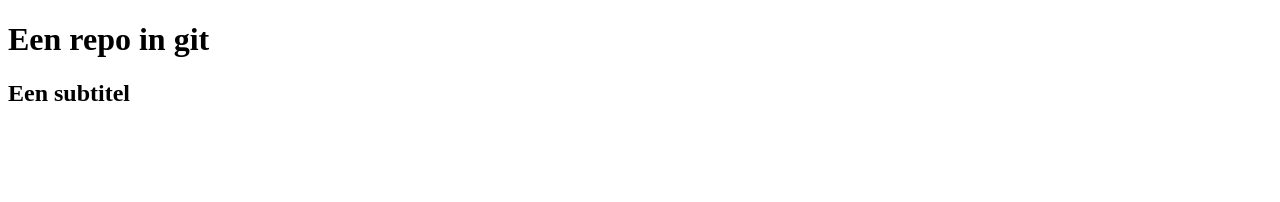
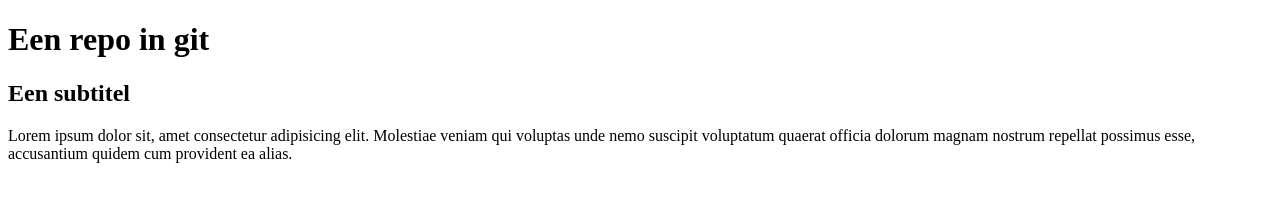
Before and after one commit to JordiEssers/Git-Repo-Test, a plain HTML site: page gitdemo.html in a window 1280 px wide. Drawn offline with Linux system fonts and the light colour scheme.

Commit message:
eerste alinea

```diff
--- a/gitdemo.html
+++ b/gitdemo.html
@@ -8,5 +8,6 @@
 <body>
     <h1>Een repo in git</h1>
     <h2>Een subtitel</h2>
+    <p>Lorem ipsum dolor sit, amet consectetur adipisicing elit. Molestiae veniam qui voluptas unde nemo suscipit voluptatum quaerat officia dolorum magnam nostrum repellat possimus esse, accusantium quidem cum provident ea alias.</p>
 </body>
 </html>
```
